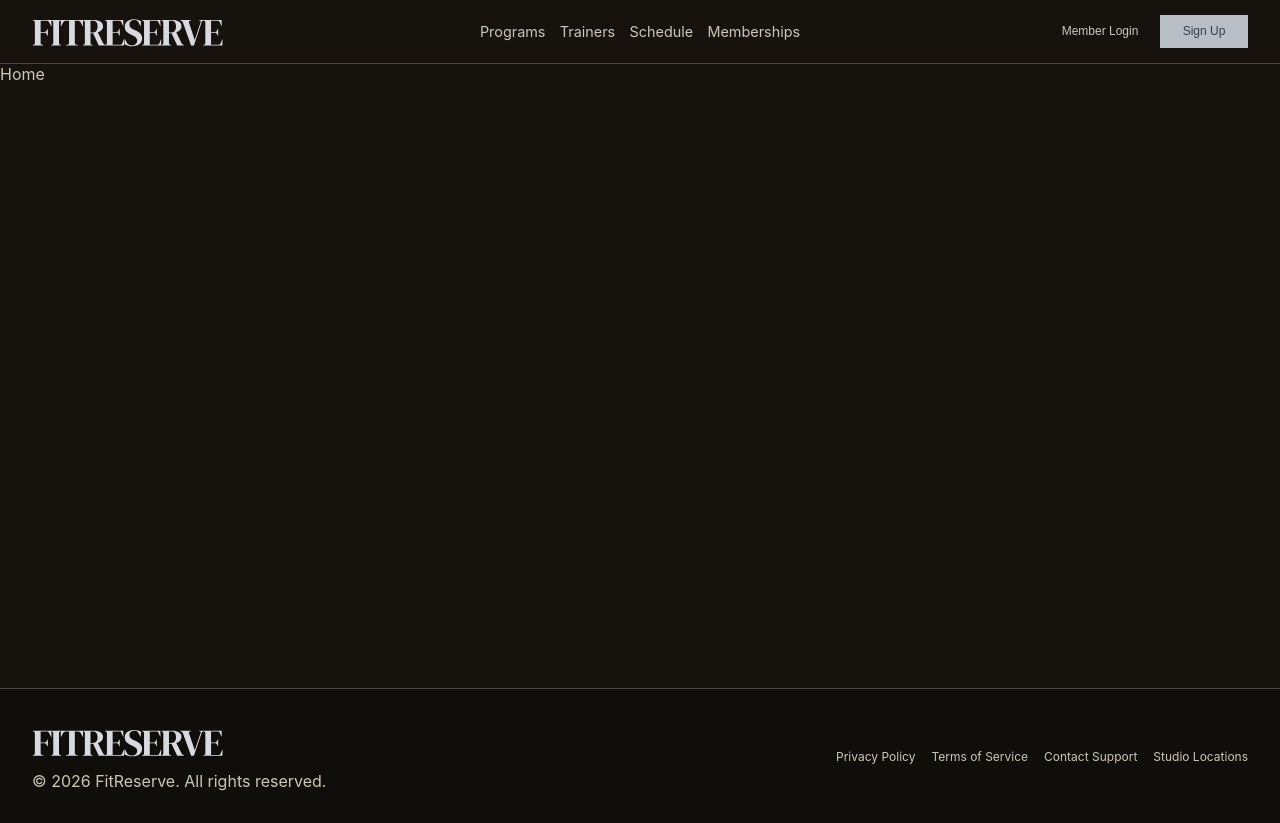
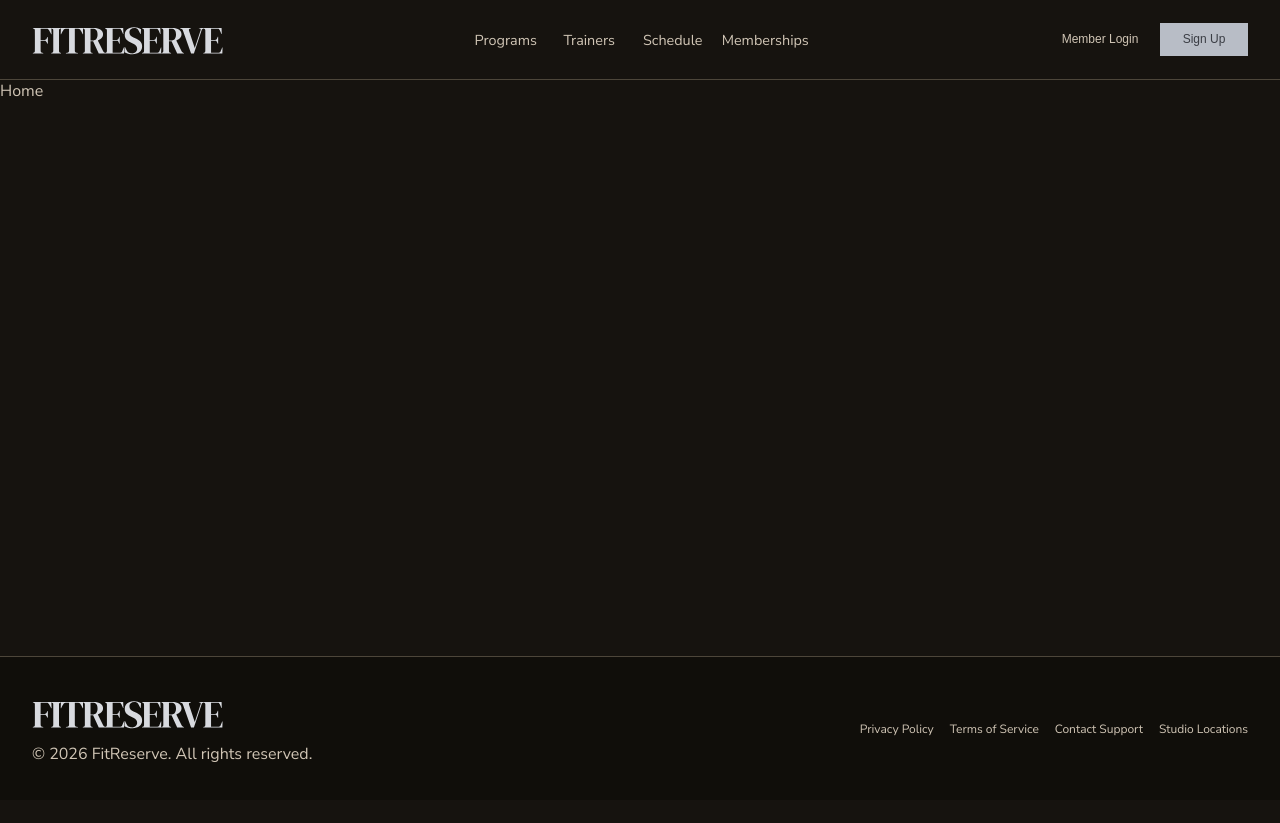
Before and after one commit to nikatopu/fitreserve, a React (Create React App) app: page / in a window 1280 px wide. After the commit the page ends 800 px from the top, so only its background shows below. Built offline with nearby package versions, Linux system fonts and the light colour scheme.

Commit message:
Fix/ Correct Fonts

```diff
--- a/src/components/atoms/Title/Title.module.scss
+++ b/src/components/atoms/Title/Title.module.scss
@@ -0,0 +1,3 @@
+.title {
+  font-family: var(--font-title);
+}
--- a/src/components/molecules/Header/Header.module.scss
+++ b/src/components/molecules/Header/Header.module.scss
@@ -48,6 +48,9 @@
 .navButtonsContainer {
   display: flex;
   flex-direction: row;
+  justify-content: space-between;
+  width: 100%;
+  max-width: 22em;
 
   @media (max-width: 768px) {
     display: none;
@@ -60,6 +63,7 @@
   font-size: 0.9em;
   width: 100%;
   padding: 0.5em;
+  text-align: center;
 
   &:hover {
     background-color: var(--text-color-dark);
--- a/src/global.scss
+++ b/src/global.scss
@@ -1,4 +1,9 @@
+@import url("https://fonts.googleapis.com/css2?family=DM+Serif+Display:ital@0;1&family=Nunito+Sans:ital,opsz,wght@0,6..12,200..1000;1,6..12,200..1000&display=swap");
+
 :root {
+  --font-body: "Nunito Sans", sans-serif;
+  --font-title: "DM Serif Display", serif;
+
   --text-color: #d0c5b5;
   --text-color-light: #e9e1da;
   --text-color-dark: #3a3d44;
@@ -10,17 +15,15 @@
 
   --border-color: rgba(77, 70, 58, 30);
 
-  --header-height: 4em;
-  --footer-height: 7em;
+  --header-height: 5em;
+  --footer-height: 9em;
   --content-min-height: calc(
     100vh - var(--header-height) - var(--footer-height)
   );
 }
 
 body {
-  font-family:
-    -apple-system, BlinkMacSystemFont, "Segoe UI", "Roboto", "Oxygen", "Ubuntu",
-    "Cantarell", "Fira Sans", "Droid Sans", "Helvetica Neue", sans-serif;
+  font-family: var(--font-body);
   -webkit-font-smoothing: antialiased;
   -moz-osx-font-smoothing: grayscale;
   background-color: var(--background-color-light);
```
